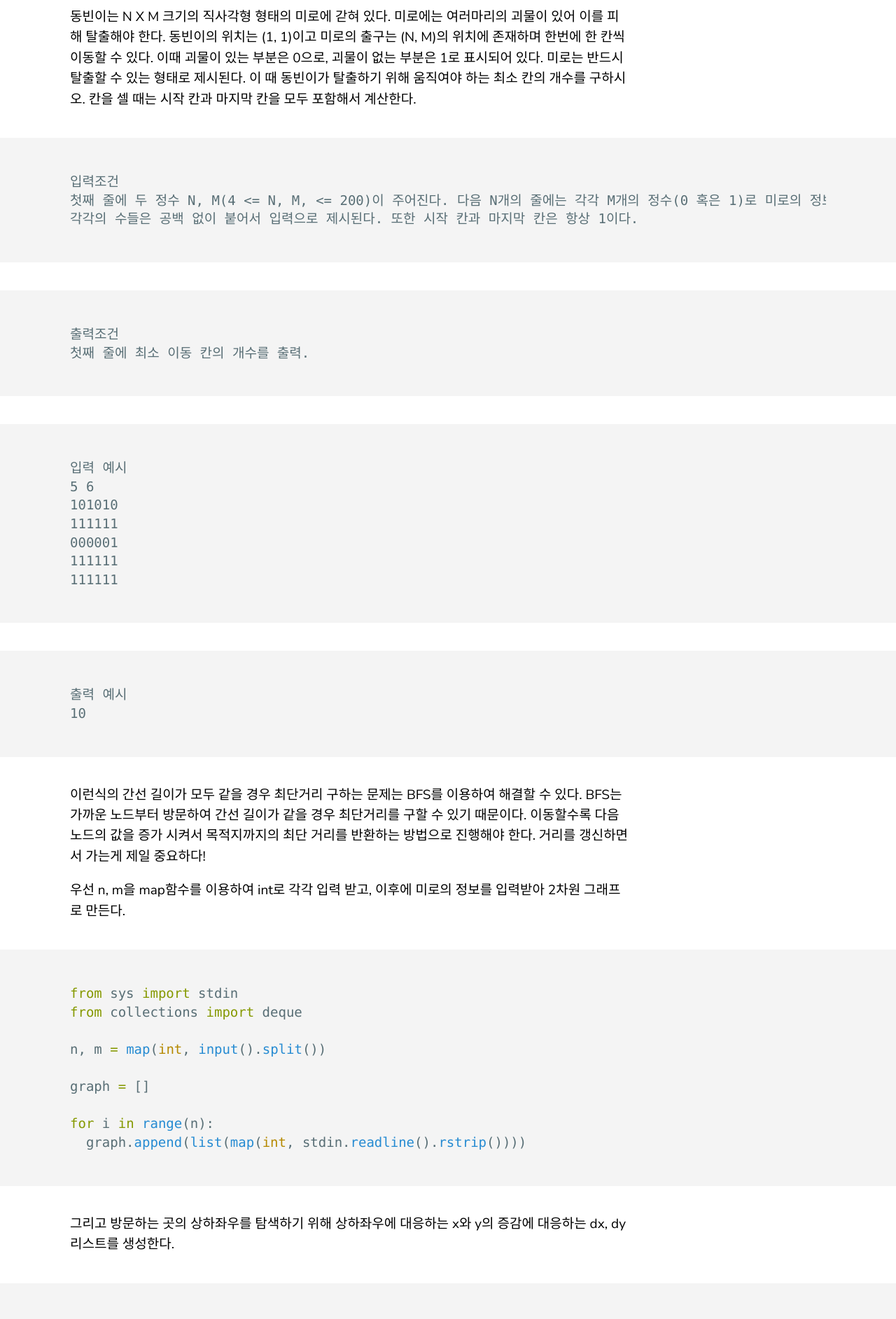
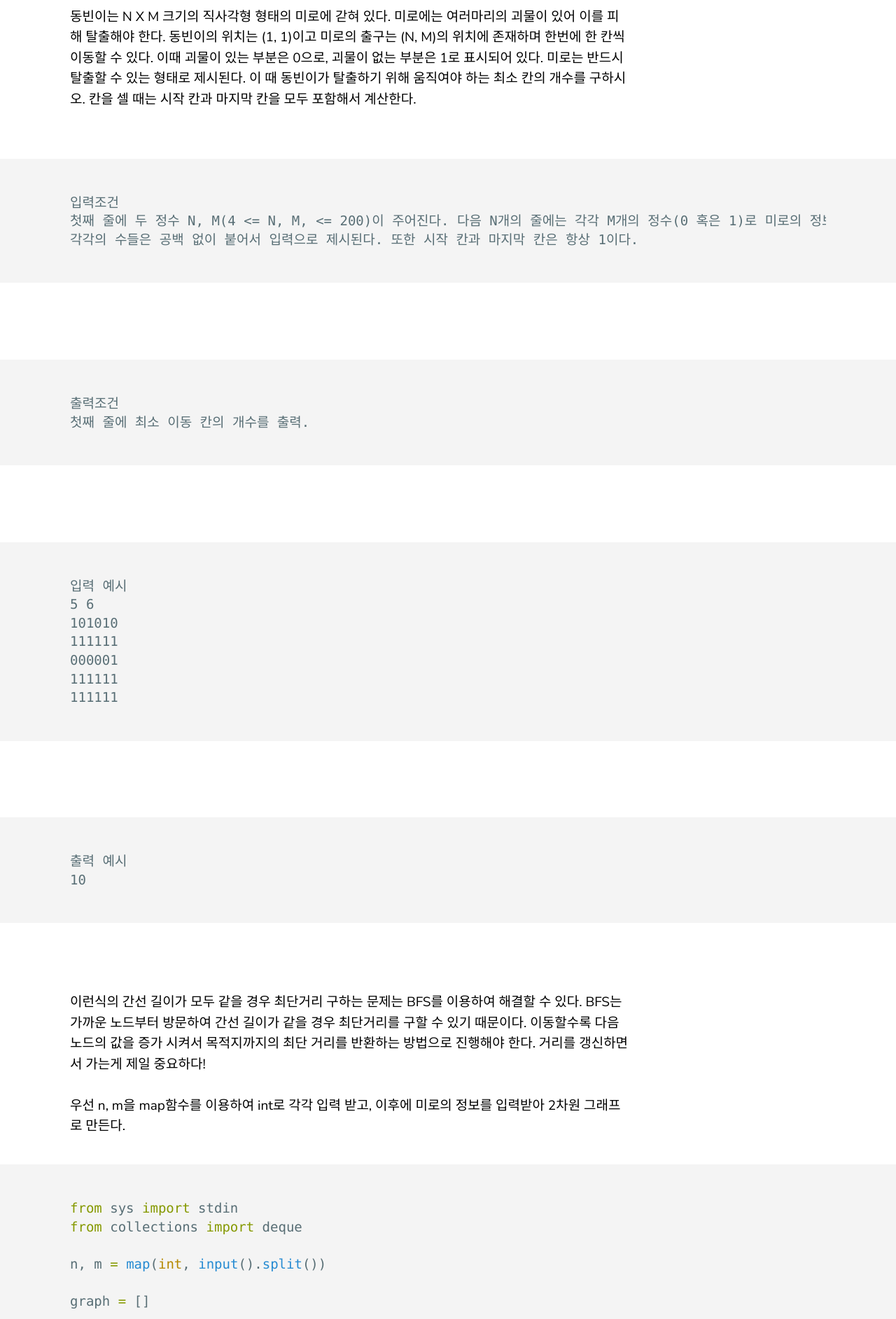
Before and after one commit to piemonte93/piemonte93.github.io, a Jekyll site: the page built from _posts/2021-01-23-algo-post1.markdown, in a window 1280 px wide. Shown: the part 501-2386 px from the top of the page at 70% size. Built offline with Jekyll 4.4.1, drawn with Linux system fonts in a browser that asks for light colours.

Commit message:
레이아웃 변경

````diff
--- a/_posts/2021-01-23-algo-post1.markdown
+++ b/_posts/2021-01-23-algo-post1.markdown
@@ -6,7 +6,7 @@ date: 2021-01-23 14:18:36 +0530
 categories: Algorithm Python
 ---
 
-동빈이는 N X M 크기의 직사각형 형태의 미로에 갇혀 있다. 미로에는 여러마리의 괴물이 있어 이를 피해 탈출해야 한다. 동빈이의 위치는 (1, 1)이고 미로의 출구는 (N, M)의 위치에 존재하며 한번에 한 칸씩 이동할 수 있다. 이때 괴물이 있는 부분은 0으로, 괴물이 없는 부분은 1로 표시되어 있다. 미로는 반드시 탈출할 수 있는 형태로 제시된다. 이 때 동빈이가 탈출하기 위해 움직여야 하는 최소 칸의 개수를 구하시오. 칸을 셀 때는 시작 칸과 마지막 칸을 모두 포함해서 계산한다.
+동빈이는 N X M 크기의 직사각형 형태의 미로에 갇혀 있다. 미로에는 여러마리의 괴물이 있어 이를 피해 탈출해야 한다. 동빈이의 위치는 (1, 1)이고 미로의 출구는 (N, M)의 위치에 존재하며 한번에 한 칸씩 이동할 수 있다. 이때 괴물이 있는 부분은 0으로, 괴물이 없는 부분은 1로 표시되어 있다. 미로는 반드시 탈출할 수 있는 형태로 제시된다. 이 때 동빈이가 탈출하기 위해 움직여야 하는 최소 칸의 개수를 구하시오. 칸을 셀 때는 시작 칸과 마지막 칸을 모두 포함해서 계산한다.<br><br>
 
 ```
 입력조건
@@ -14,11 +14,12 @@ categories: Algorithm Python
 각각의 수들은 공백 없이 붙어서 입력으로 제시된다. 또한 시작 칸과 마지막 칸은 항상 1이다.
 ```
 
+<br>
 ```
 출력조건
 첫째 줄에 최소 이동 칸의 개수를 출력.
 ```
-
+<br>
 ```
 입력 예시
 5 6
@@ -28,14 +29,13 @@ categories: Algorithm Python
 111111
 111111
 ```
-
+<br>
 ```
 출력 예시
 10
 ```
-
-이런식의 간선 길이가 모두 같을 경우 최단거리 구하는 문제는 BFS를 이용하여 해결할 수 있다. BFS는 가까운 노드부터 방문하여 간선 길이가 같을 경우 최단거리를 구할 수 있기 때문이다. 이동할수록 다음 노드의 값을 증가 시켜서 목적지까지의 최단 거리를 반환하는 방법으로 진행해야 한다. 거리를 갱신하면서 가는게 제일 중요하다!
-
+<br><br>
+이런식의 간선 길이가 모두 같을 경우 최단거리 구하는 문제는 BFS를 이용하여 해결할 수 있다. BFS는 가까운 노드부터 방문하여 간선 길이가 같을 경우 최단거리를 구할 수 있기 때문이다. 이동할수록 다음 노드의 값을 증가 시켜서 목적지까지의 최단 거리를 반환하는 방법으로 진행해야 한다. 거리를 갱신하면서 가는게 제일 중요하다!<br><br>
 우선 n, m을 map함수를 이용하여 int로 각각 입력 받고, 이후에 미로의 정보를 입력받아 2차원 그래프로 만든다.
 
 ```python
@@ -50,7 +50,7 @@ for i in range(n):
   graph.append(list(map(int, stdin.readline().rstrip())))
 ```
 
-그리고 방문하는 곳의 상하좌우를 탐색하기 위해 상하좌우에 대응하는 x와 y의 증감에 대응하는 dx, dy 리스트를 생성한다.
+<br>그리고 방문하는 곳의 상하좌우를 탐색하기 위해 상하좌우에 대응하는 x와 y의 증감에 대응하는 dx, dy 리스트를 생성한다.
 
 ```python
 ## 이동할 4가지 방향(상하좌우) 정의
@@ -58,35 +58,35 @@ dx = [-1, 1, 0, 0]
 dy = [0, 0, -1, 1]
 ```
 
-그리고 bfs함수에 처음 시작하는 0, 0을 입력해주면 된다.
+<br>그리고 bfs함수에 처음 시작하는 0, 0을 입력해주면 된다.
 
 ```python
 ## bfs 실행
 print(bfs(0, 0))
 ```
 
-bfs함수에서 deque 라이브러리를 이용하여 큐를 생성한 후, 입력받은 x, y 쌍을 큐에 집어넣는다.
+<br>bfs함수에서 deque 라이브러리를 이용하여 큐를 생성한 후, 입력받은 x, y 쌍을 큐에 집어넣는다.
 
 ```python
 queue = deque()
 queue.append((x, y))
 ```
 
-큐가 빌때까지 큐에서 뽑아서 뽑은 값을 새로운 x, y인 nx, ny로 초기화 해주고 상하좌우를 확인해야 하므로 4번의 반복을 통해 해당 위치가 갈수 있는 자리인지, 범위를 넘어간 위치인지, 괴물이 있는 갈 수 없는 위치인지 체크를 한다. (0,0)에서 시작하므로 0보다 작은 경우 범위를 벗어나게 된다. 또한 n X m의 그래프이므로 x가 n 이상이거나 y가 m 이상이어도 범위를 벗어난다.이런 경우 무시하고 다음 반복을 진행하기 위해 continue를 이용한다.
+<br>큐가 빌때까지 큐에서 뽑아서 뽑은 값을 새로운 x, y인 nx, ny로 초기화 해주고 상하좌우를 확인해야 하므로 4번의 반복을 통해 해당 위치가 갈수 있는 자리인지, 범위를 넘어간 위치인지, 괴물이 있는 갈 수 없는 위치인지 체크를 한다. (0,0)에서 시작하므로 0보다 작은 경우 범위를 벗어나게 된다. 또한 n X m의 그래프이므로 x가 n 이상이거나 y가 m 이상이어도 범위를 벗어난다.이런 경우 무시하고 다음 반복을 진행하기 위해 continue를 이용한다.
 
 ```python
 if nx < 0 or ny < 0 or nx >= n or ny >= m:
         continue
 ```
 
-또한 graph에서 값이 0인 곳도 갈수 없기 때문에 무시하고 다음 반복을 진행한다.
+<br>또한 graph에서 값이 0인 곳도 갈수 없기 때문에 무시하고 다음 반복을 진행한다.
 
 ```python
 if graph[nx][ny] == 0:
        continue
 ```
 
-값이 1인 경우는 첫번째 방문한 노드이므로 해당노드의 값을 이전 노드의 값만큼 더해주고 해당 그래프의 좌표를 큐에 넣어준다.
+<br>값이 1인 경우는 첫번째 방문한 노드이므로 해당노드의 값을 이전 노드의 값만큼 더해주고 해당 그래프의 좌표를 큐에 넣어준다.
 
 ```python
 if graph[nx][ny] == 1:
@@ -94,13 +94,13 @@ if graph[nx][ny] == 1:
        queue.append((nx, ny))
 ```
 
-이런식으로 계속 큐가 빌때까지 반복하면 그래프의 제일 마지막인 우측 하단에 최단거리가 입력된다. 그래프의 마지막 노드 좌표를 반환하면 해당 그래프의 값이 결국 최단거리가 되는 것이다.
+<br>이런식으로 계속 큐가 빌때까지 반복하면 그래프의 제일 마지막인 우측 하단에 최단거리가 입력된다. 그래프의 마지막 노드 좌표를 반환하면 해당 그래프의 값이 결국 최단거리가 되는 것이다.
 
 ```python
 return graph[n - 1][m - 1]
 ```
 
-전체 소스 코드
+<br>전체 소스 코드
 
 ```python
 from sys import stdin
````
